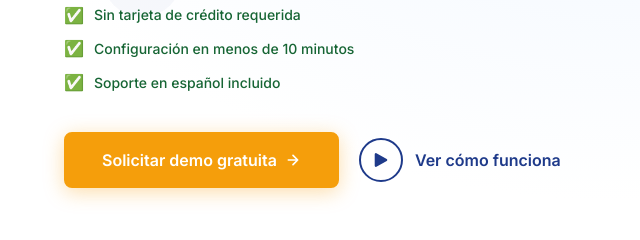
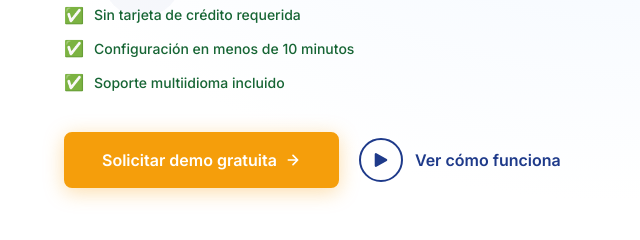
Before and after one commit to PrimeFuel/FullTank_LandingPage, a plain HTML site: page index.html in a window 1280 px wide. Shown: the part 559-799 px from the top of the page, 0-640 px from the left. Drawn offline with Linux system fonts and the light colour scheme.

Commit message:
docs: fix landing page text

```diff
--- a/index.html
+++ b/index.html
@@ -134,7 +134,7 @@
                 <ul class="hero-checks fade-in fade-in-delay-3" role="list">
                     <li><span class="check-emoji">✅</span> Sin tarjeta de crédito requerida</li>
                     <li><span class="check-emoji">✅</span> Configuración en menos de 10 minutos</li>
-                    <li><span class="check-emoji">✅</span> Soporte en español incluido</li>
+                    <li><span class="check-emoji">✅</span> Soporte multiidioma incluido</li>
                 </ul>
 
                 <div class="hero-ctas fade-in fade-in-delay-4">
```
